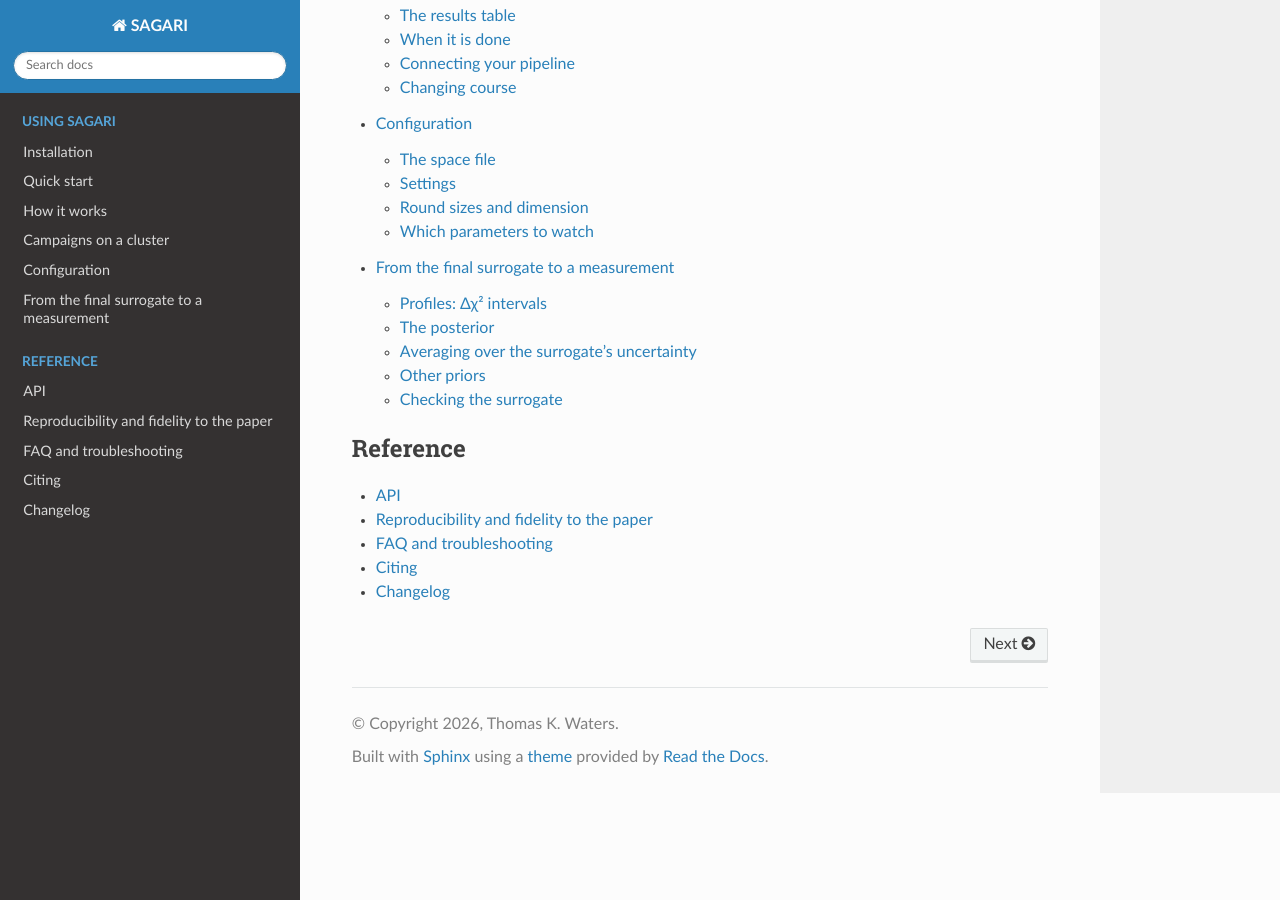
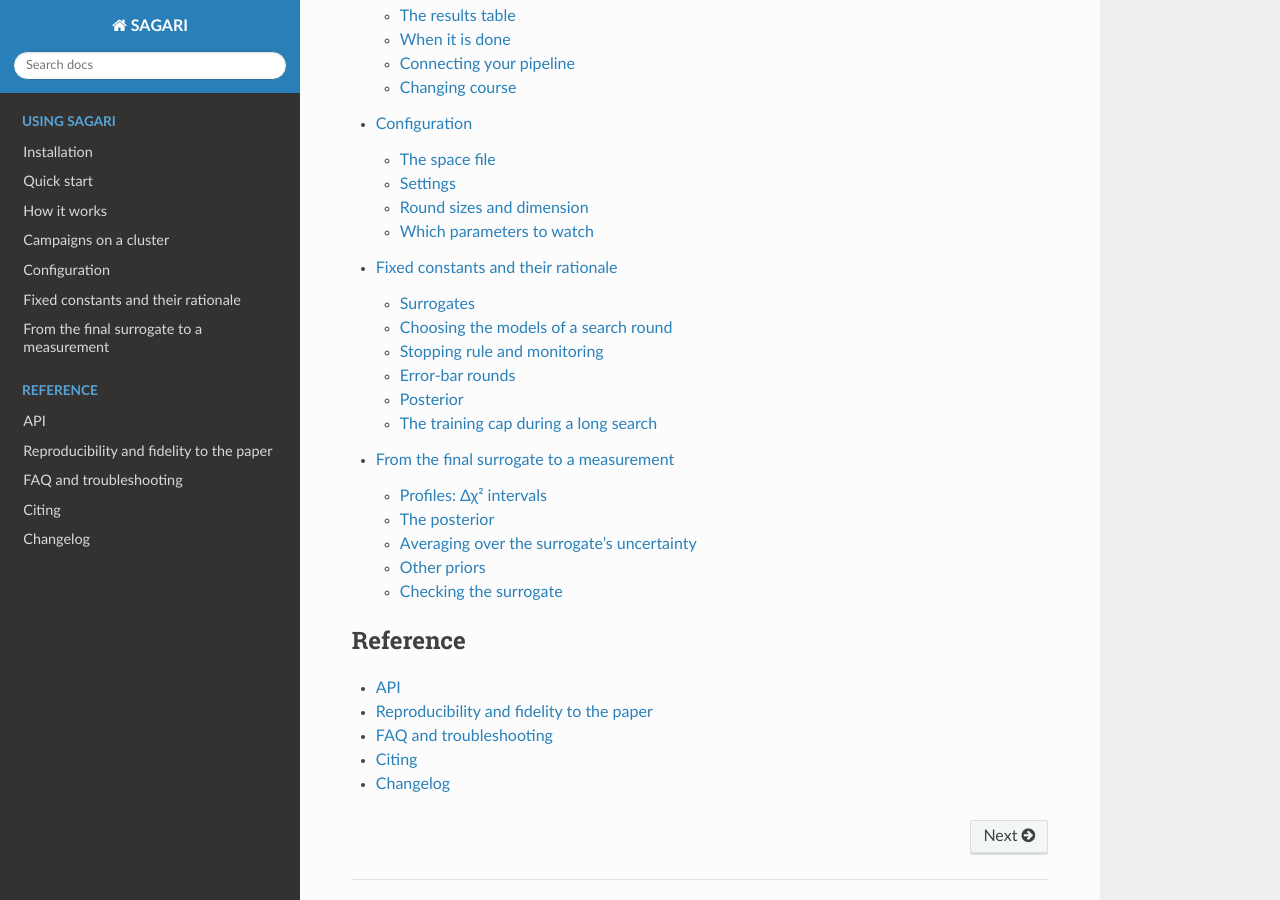
Before and after one commit to thomas-k-waters/sagari, a Sphinx documentation site: the page built from docs/index.md, in a window 1280 px wide and 900 px high, scrolled down 1085 px. Built offline with Sphinx 7.4.7 and the Read the Docs theme 3.1.0, drawn with Linux system fonts in a browser that asks for light colours; pages that are not in the unit, such as notebooks, are missing from menus; some of the changed lines change nothing that is shown.

Commit message:
Updated documentation.

````diff
--- a/docs/configuration.md
+++ b/docs/configuration.md
@@ -54,6 +54,8 @@ campaigns (Section 4 of the paper). Change them only for a reason.
 | `errorbars.max_rounds` | 3 | most error-bar rounds |
 | `errorbars.auto_window` | false | choose the training window from the scatter near the floor (unstable on some surfaces) |
 
+The fixed constants below these settings, and the reason for each, are listed in [Fixed constants](constants.md).
+
 Any other keyword of {py:func}`sagari.propose_round` can be added under `sampler` (for example
 `noise_diagnostic: false`, as in the paper's replays).
 
--- /dev/null
+++ b/docs/constants.md
@@ -0,0 +1,59 @@
+# Fixed constants and their rationale
+
+The [settings](configuration.md) are the choices a user is expected to make. Below them, the method uses a number
+of fixed constants. Each one is a keyword argument of the function named in the table, so it can be changed for
+an experiment, but the values here are the ones used in the paper (Waters & Gültekin 2026). All distances are in
+the unit cube, and σ_χ² is the model-to-model scatter fitted by the surrogate's nugget.
+
+## Surrogates
+
+| constant | value | where | why |
+| --- | --- | --- | --- |
+| kernel length-scale bounds | 10⁻³–10 | `gp.make_kernel` | wide enough for any structure the models can resolve. A length scale at the upper bound means the surface is flat along that axis (see the training cap below) |
+| minimum training set | 10 × d models | `gp.training_window` | the surrogate needs several models per parameter to fit d length scales |
+| feasibility offset c | 20 | `gp.feasibility_gp` | keeps log₁₀(χ² − χ²_min + c) finite at the minimum and flat within the scatter there, so the feasibility GP describes the walls and not the noise at the floor |
+| feasibility threshold t | 10 × the median Δχ² predicted over the box | `gp.feasibility_gp` (`feasible_factor`) | marks as unpromising only the regions far worse than a typical point of the box. The median is taken over the box, not the models, so the threshold does not shrink as a campaign concentrates near the minimum |
+| feasibility training set | all models up to 2000, then the 300 lowest plus a random sample | `gp.feasibility_gp` (`max_train`) | keeps the fit cheap while keeping the region near the minimum and an even sample of the rest |
+
+## Choosing the models of a search round
+
+| constant | value | where | why |
+| --- | --- | --- | --- |
+| uniform candidates | 5000 | `propose_round` (`n_candidates`) | spacing of ~0.1 in four dimensions: enough to find the broad structure of EI everywhere |
+| local candidates | 4000, Gaussian perturbations of widths 0.01, 0.03, 0.08 around the 20 models with the lowest predicted χ² | `propose_round` (`n_local_candidates`, `local_scales`) | resolve minima narrower than the uniform spacing, at three scales so that both a narrow valley and its surroundings are covered |
+| minimum separation within a round | 0.04 | `propose_round` (`min_separation`) | spreads a round over the high-EI region instead of stacking it at one optimum. Models closer than ~0.05 have partly correlated scatter (paper, Appendix B), so packing them more tightly adds little independent information |
+| isolated low models | up to 2 models within 2σ_χ² of the best with no neighbor within 0.1 | `propose_round` (`verify_max`, `support_ok`) | a real narrow minimum stays low in its neighbors; a model low only by scatter does not |
+| confirmation step | ±0.03 along each axis (2d models per isolated model) | `propose_round` (`verify_step`) | close enough to sample the same minimum. At this distance the scatter of neighbors is still partly correlated, which makes the check somewhat weaker than it would be for independent values (paper, Appendix B) |
+
+## Stopping rule and monitoring
+
+| constant | value | where | why |
+| --- | --- | --- | --- |
+| temperature T | max(σ_χ², 1) | `monitor.smoothed_estimate` | models closer than the scatter cannot be ranked, so the monitoring weights must not treat such differences as real |
+| random points for the weights | 6 × 10⁴ | `monitor.smoothed_estimate` (`n_uniform`) | a dense sample of the whole cube, so that the weighted percentiles are not limited by the number of points |
+| local refinement of the minimum | 200 perturbations of width 0.02 around the 20 lowest-predicted models | `monitor.smoothed_estimate` | locates a narrow minimum that the random points miss |
+
+## Error-bar rounds
+
+| constant | value | where | why |
+| --- | --- | --- | --- |
+| region filled | Δχ² ≤ 10 + 2σ_χ² of the surrogate's minimum | `errorbar_round` (`dchi2`) | about the joint 95% region for four parameters, widened by the scatter so that the ends of the intervals are inside it |
+| profile extension | 15% of the width plus 0.02 beyond each end | `errorbar_round` | places some models just outside the region, so that the surrogate is constrained where the intervals end |
+| fill candidates | 2¹⁵ Sobol points, used in Sobol order | `errorbar_round` (`n_candidates`) | Sobol order keeps the chosen models evenly spread within the region |
+| supported profile points | latent sd ≤ 2σ_χ² | `errorbars.gp_profiles` | below this, models constrain the surface; above it, a low value is an extrapolation, reported as a place to sample |
+
+## Posterior
+
+| constant | value | where | why |
+| --- | --- | --- | --- |
+| support cut | posterior set to zero where the latent sd exceeds 2σ_χ² | `posterior.support_cap` | the surrogate can extrapolate low values into empty regions, and a sampler would settle there |
+| sampler | 32 walkers, 25000 steps, first 5000 discarded, every 5th kept | `posterior.run_emcee` | the settings of the paper. Check the chains of a new problem as for any MCMC |
+| surrogate-marginalized posterior | 2000 joint draws of the latent error at 3000 posterior samples | `posterior.surface_draws` | enough draws for the quantiles to be stable; the subsample keeps the covariance matrix tractable. Check the effective sample size of the reweighted draws (`posterior.reweight`) |
+
+## The training cap during a long search
+
+The monitoring surrogate of the search is fitted to at most `estimate.n_train_cap` = 300 models. Once a search has
+placed several hundred models in one basin, the 300 lowest span only a narrow range of χ², the surrogate loses
+the walls of the basin, and its minimum can drift (paper, Section 4.1). The default stopping rule ends a search
+before this matters in typical campaigns. If you run a search much longer than ~600 models, raise
+`estimate.n_train_cap` (for example to 1000, the cap of the error-bar rounds).
--- a/docs/index.md
+++ b/docs/index.md
@@ -28,6 +28,7 @@ quickstart
 concepts
 cluster
 configuration
+constants
 analysis
 ```
 
````
